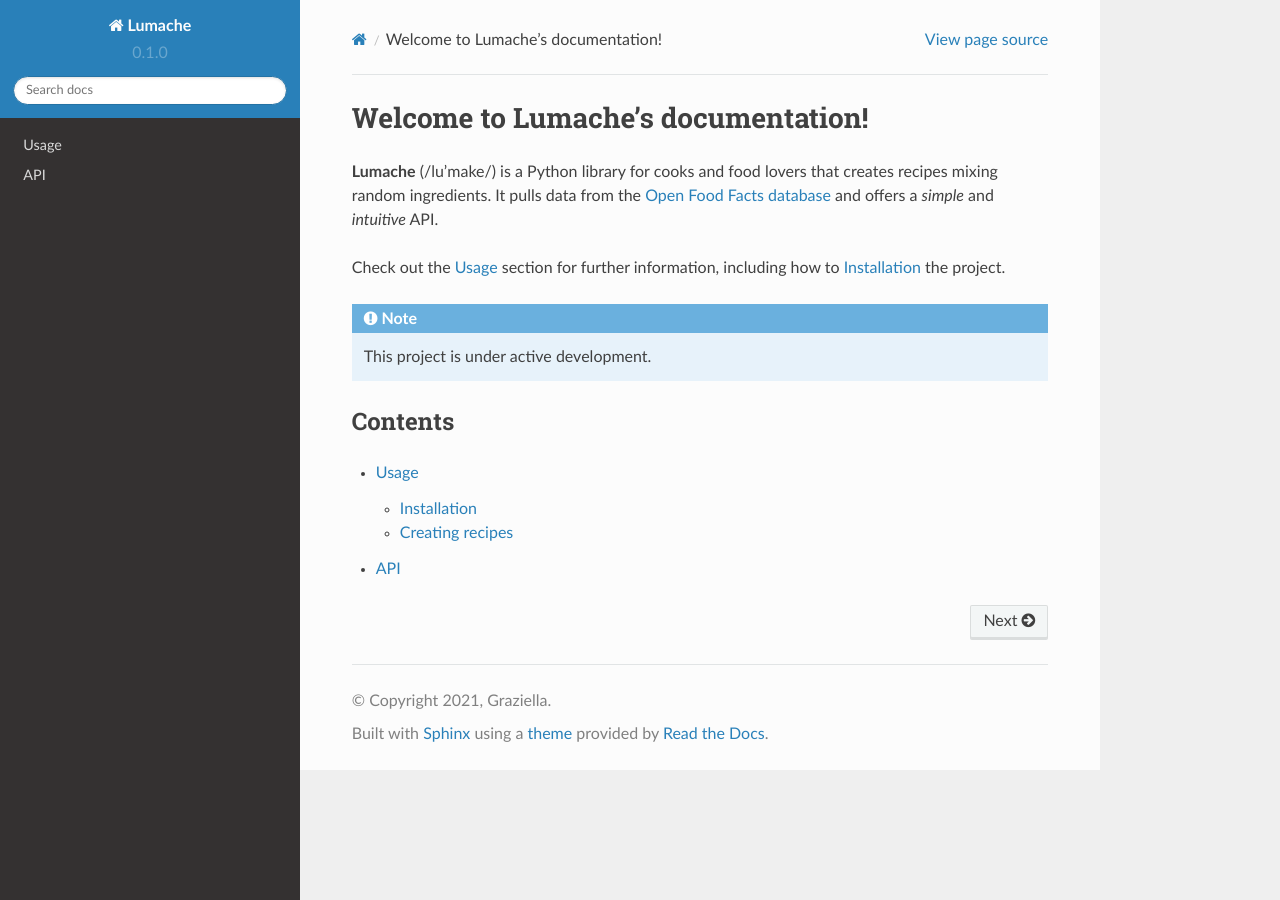
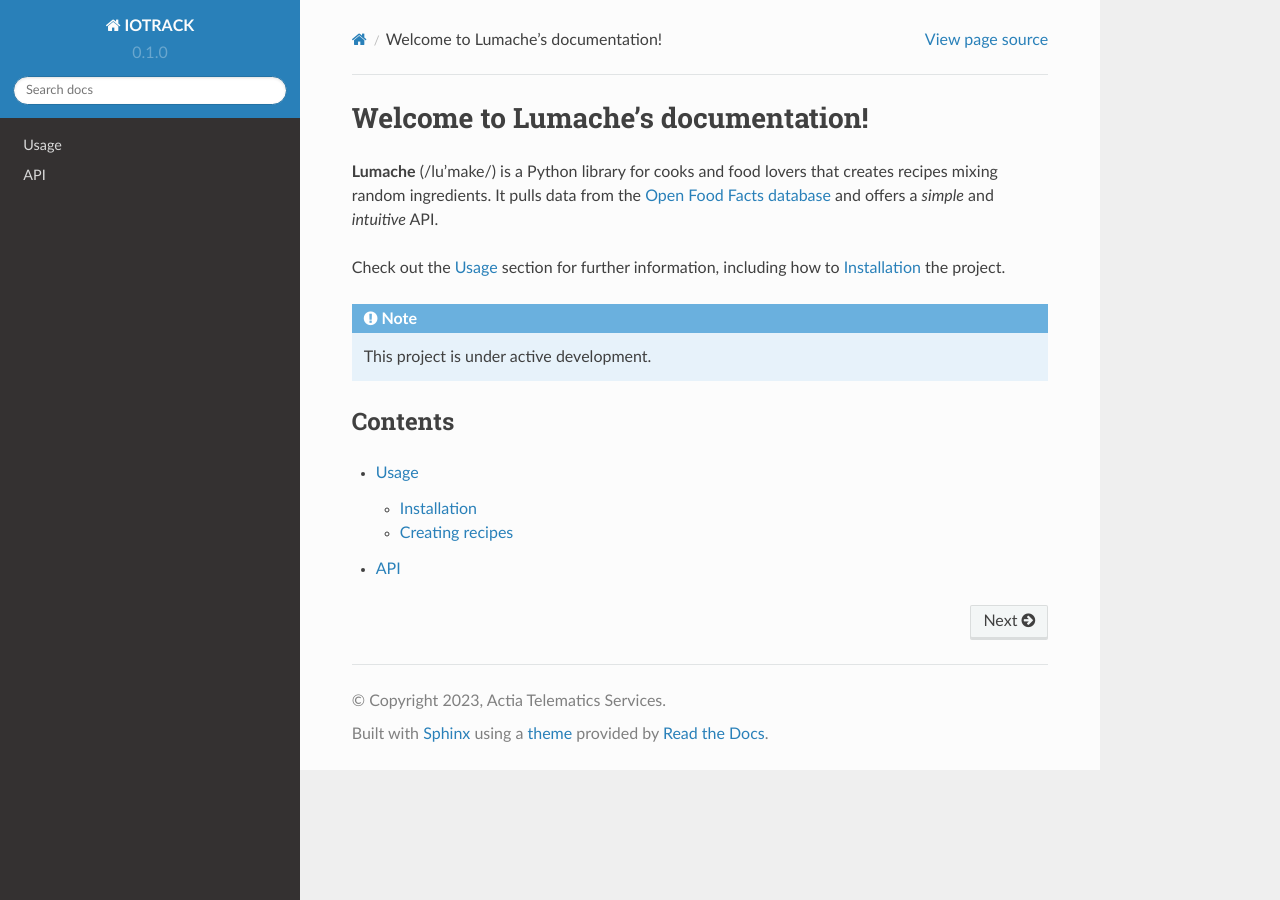
Before and after one commit to ActiaTelematicsServices/rdt-test, a Sphinx documentation site: the page built from docs/source/index.rst, in a window 1280 px wide. Built offline with Sphinx 7.4.7 and the Read the Docs theme 2.0.0, drawn with Linux system fonts in a browser that asks for light colours.

Commit message:
Update conf.py

```diff
--- a/docs/source/conf.py
+++ b/docs/source/conf.py
@@ -2,8 +2,8 @@
 
 # -- Project information
 
-project = 'Lumache'
-copyright = '2021, Graziella'
+project = 'IOTRACK'
+copyright = '2023, Actia Telematics Services'
 author = 'Graziella'
 
 release = '0.1'
```
